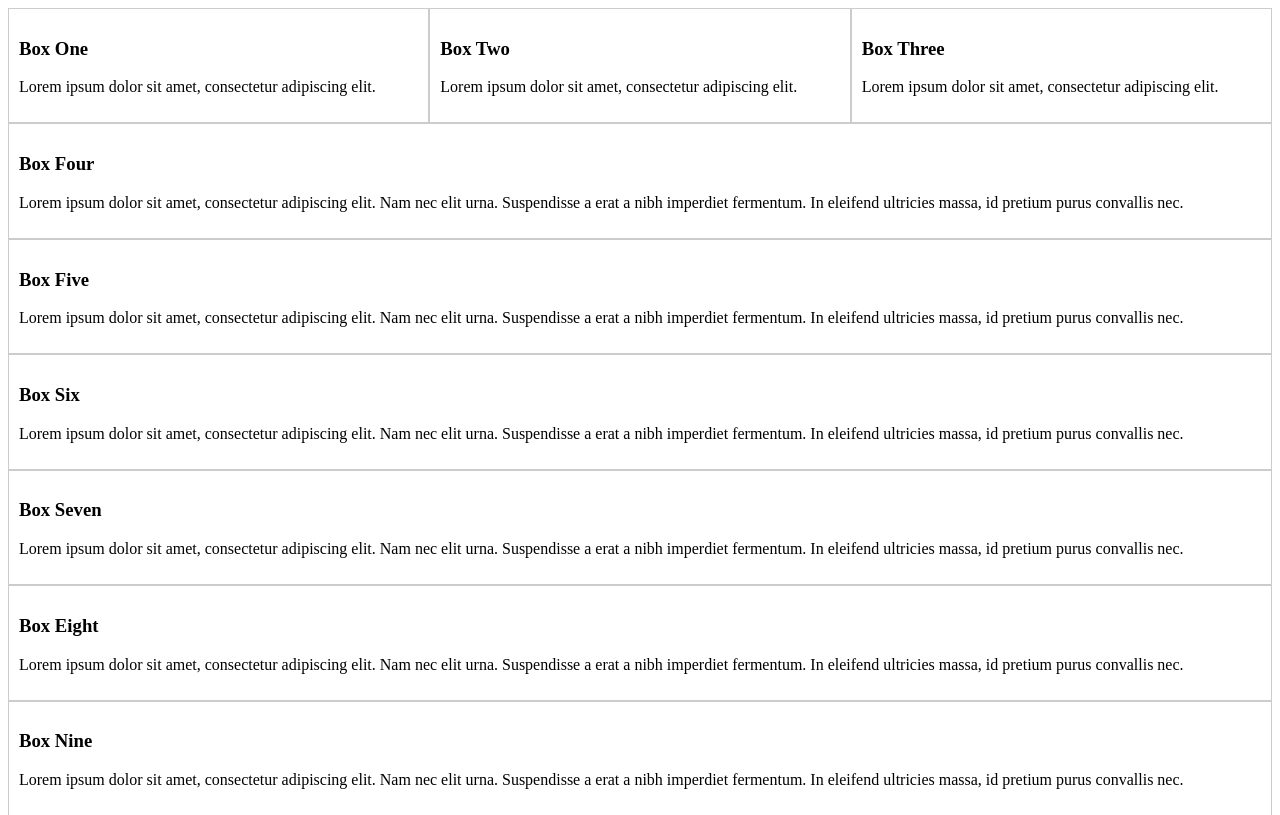
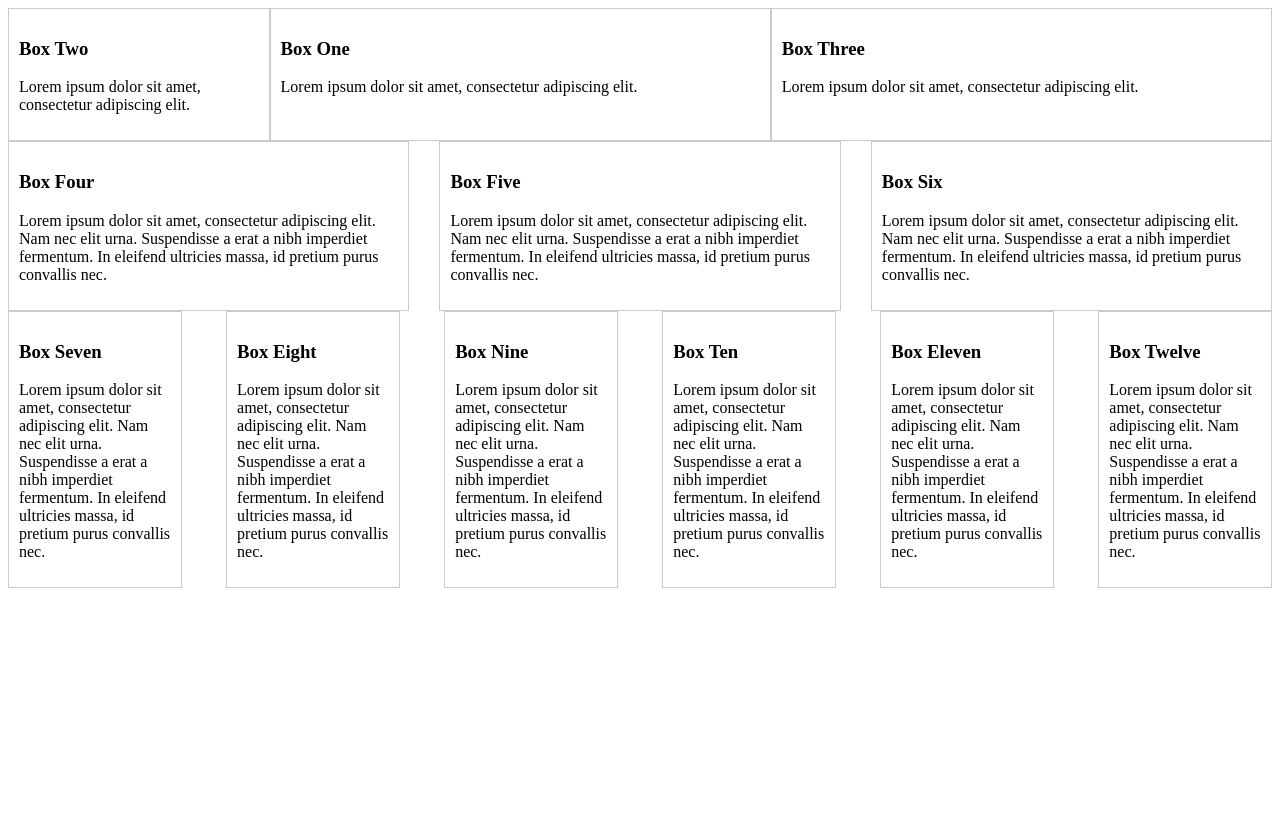
Before and after one commit to AlexKourganov/FlexBox, a plain HTML site: page index.html in a window 1280 px wide. Shown: the top 815 px of the page. Drawn offline with Linux system fonts and the light colour scheme.

Commit message:
fixed errors

```diff
--- a/styles.css
+++ b/styles.css
@@ -1,16 +1,61 @@
+@media(min-width:468px){
+    .container-1{
+      display:flex;
+      /*
+      align-items:flex-start;
+      align-items:flex-end;
+      align-items:center;
+
+      flex-direction:column;
+      */
+    }
+
+    .container-2{
+      display:flex;
+      /*
+      justify-content:flex-start;
+      justify-content:flex-end;
+      justify-content:center;
+      justify-content:space-around;
+      */
+      justify-content:space-between;
+    }
+  }
+
+
 .container-1 div, .container-2 div, .container-3 div{
     border:1px #ccc solid;
     padding:10px;
   }
-  .container-1{
-      display: flex;
-  }
+
+  .container-2-box{
+
+flex-basis: 30%;
+
+
+}
+.container-3{
+    display: flex;
+    flex-wrap: wrap;
+    justify-content: space-between;
+}
+.container-3-box{
+
+    flex-basis: 12%;
+
+
+    }
   .box-1{
-      flex:1;
+      flex:2;
+      order: 2;
   }
   .box-2{
     flex:1;
+    order: 1;
+
 }
 .box-3{
-    flex:1;
+    flex:2;
+    order: 3;
+
 }
```
Also changed, not shown: index.html (+2 -1 lines).
